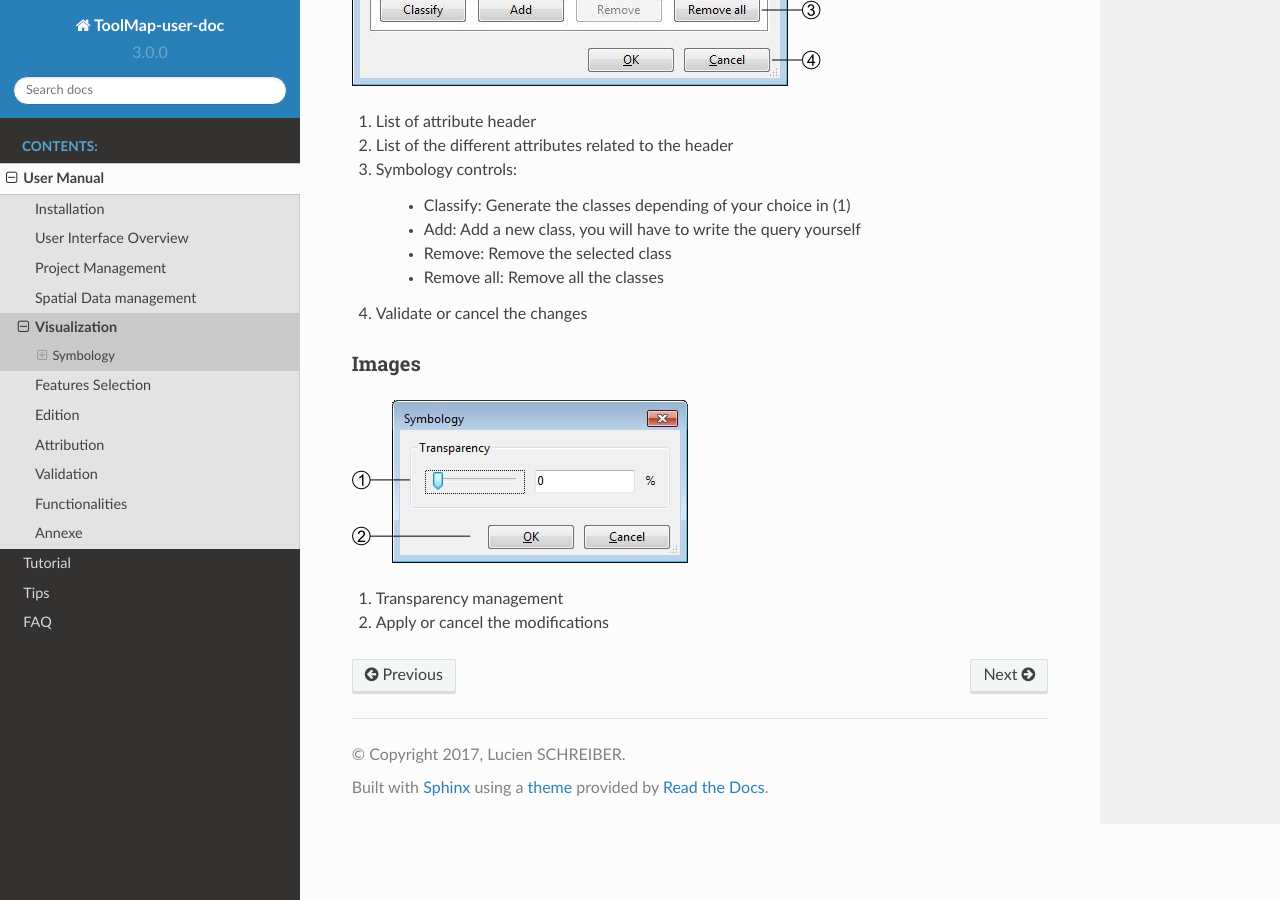
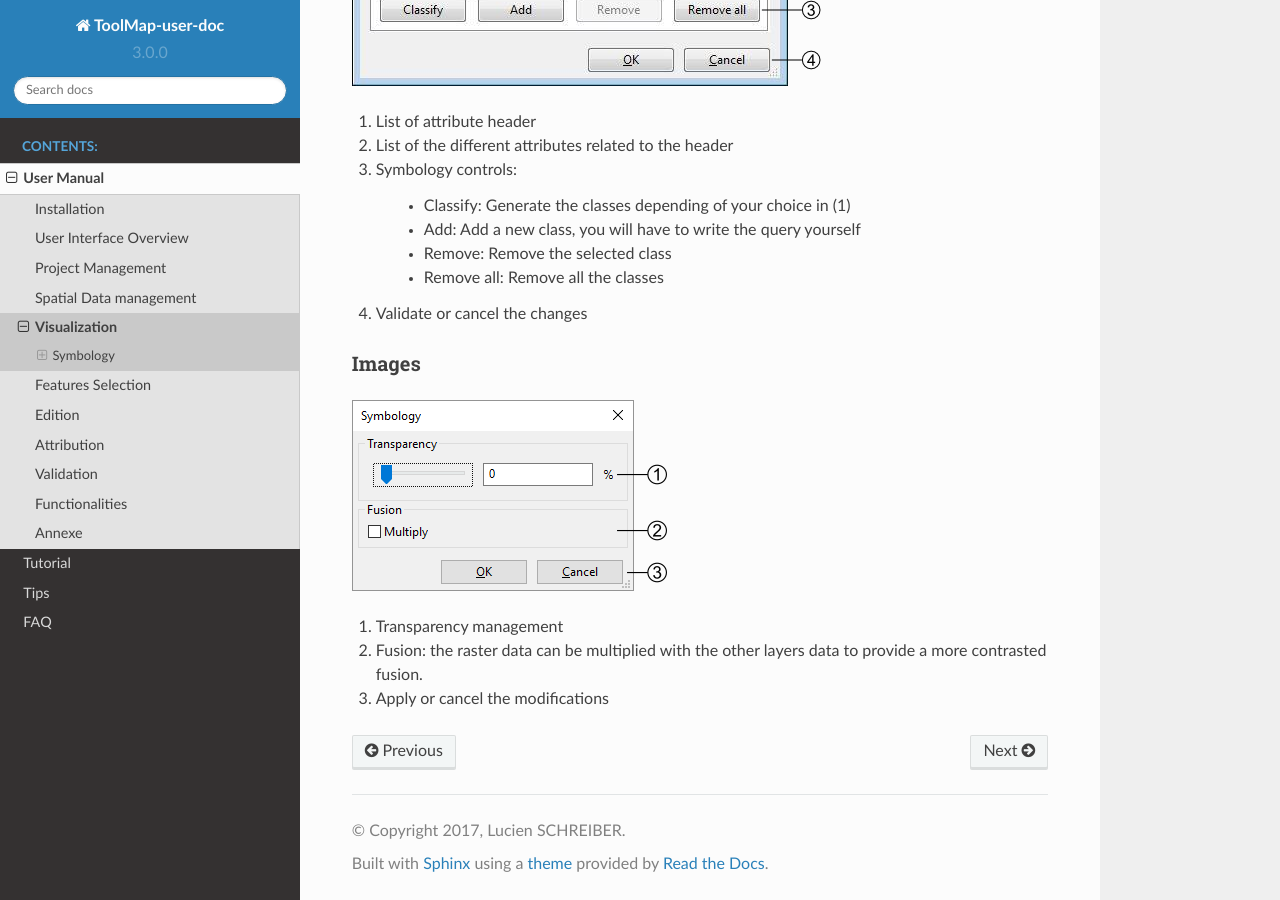
Before and after one commit to terranum-ch/ToolMap-user-doc, a Sphinx documentation site: the page built from doc/usermanual/visualization.rst, in a window 1280 px wide and 900 px high, scrolled down 4825 px. Built offline with Sphinx 7.4.7 and the Read the Docs theme 2.0.0, drawn with Linux system fonts in a browser that asks for light colours.

Commit message:
Adding raster multiply.

```diff
--- a/doc/usermanual/visualization.rst
+++ b/doc/usermanual/visualization.rst
@@ -111,4 +111,5 @@ Images
 .. image:: img/window-symbology-images.png
 
 #. Transparency management
+#. Fusion: the raster data can be multiplied with the other layers data to provide a more contrasted fusion.
 #. Apply or cancel the modifications
```
Also changed, not shown: doc/usermanual/img/window-symbology-images.png, doc/usermanual/img/window-symbology-images.svg (added).
